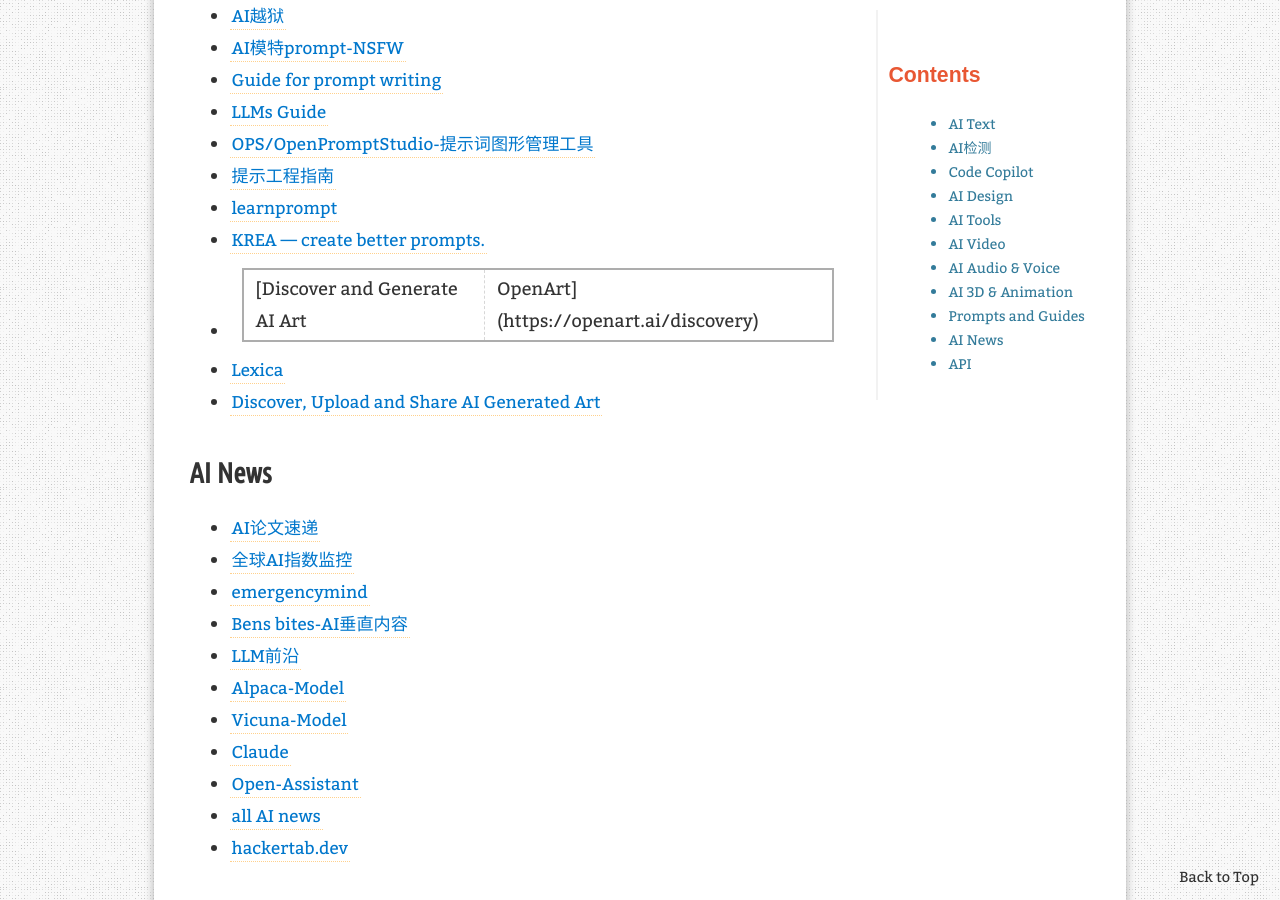
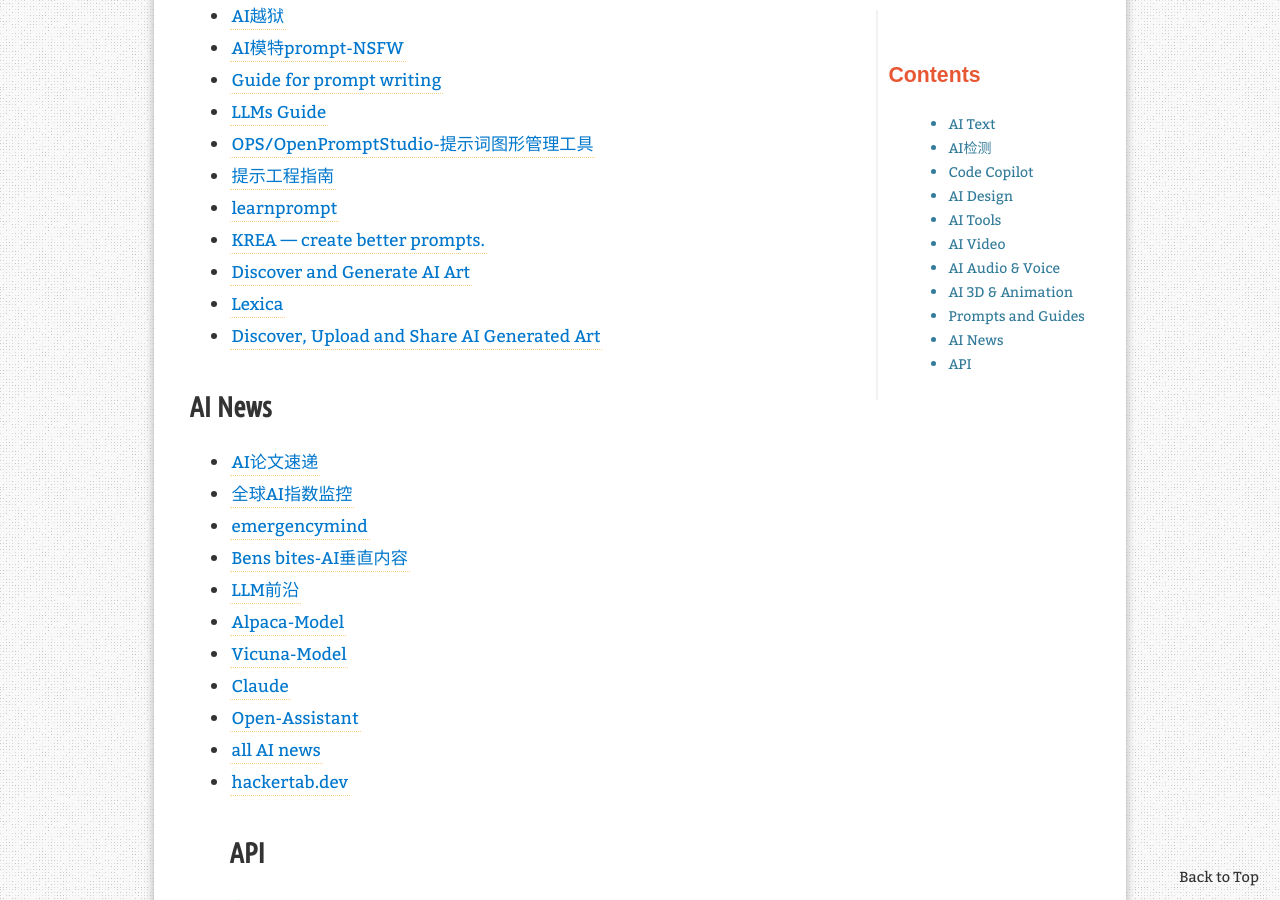
Before and after one commit to ElmTran/ElmTran.github.io, a Jekyll site: the page built from _posts/2023-04-06-awesome-ai-project.md, in a window 1280 px wide and 900 px high, scrolled down 6511 px. Built offline with Jekyll 4.4.1, drawn with Linux system fonts in a browser that asks for light colours; comment, search, counter and statistics services are not loaded.

Commit message:
fix layout

```diff
--- a/_posts/2023-04-06-awesome-ai-project.md
+++ b/_posts/2023-04-06-awesome-ai-project.md
@@ -376,7 +376,7 @@ redirect_from:
 
   - [KREA — create better prompts.](https://search.krea.ai/)
 
-  - [Discover and Generate AI Art | OpenArt](https://openart.ai/discovery)
+  - [Discover and Generate AI Art](https://openart.ai/discovery)
 
   - [Lexica](https://lexica.art/)
 
```
